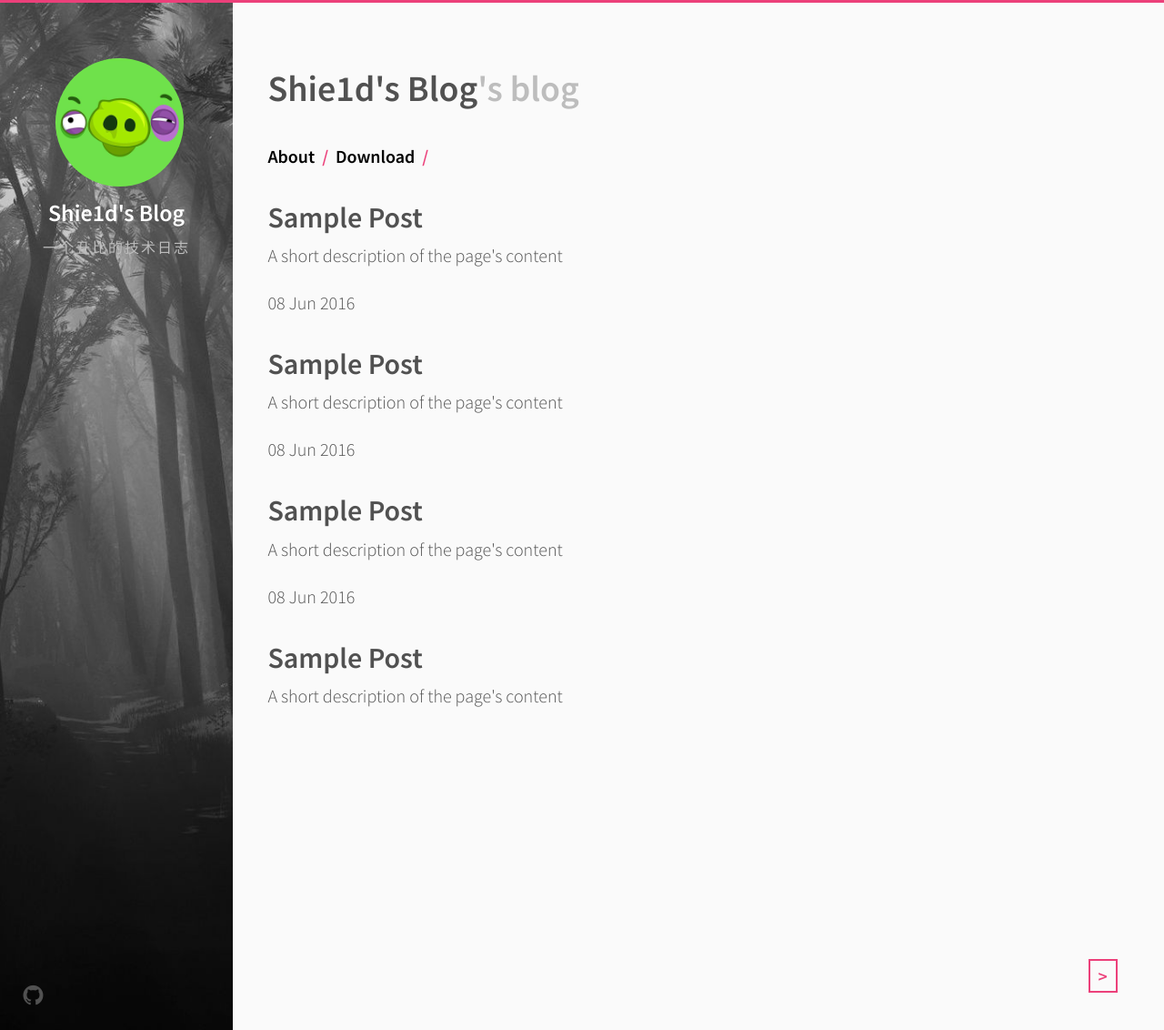
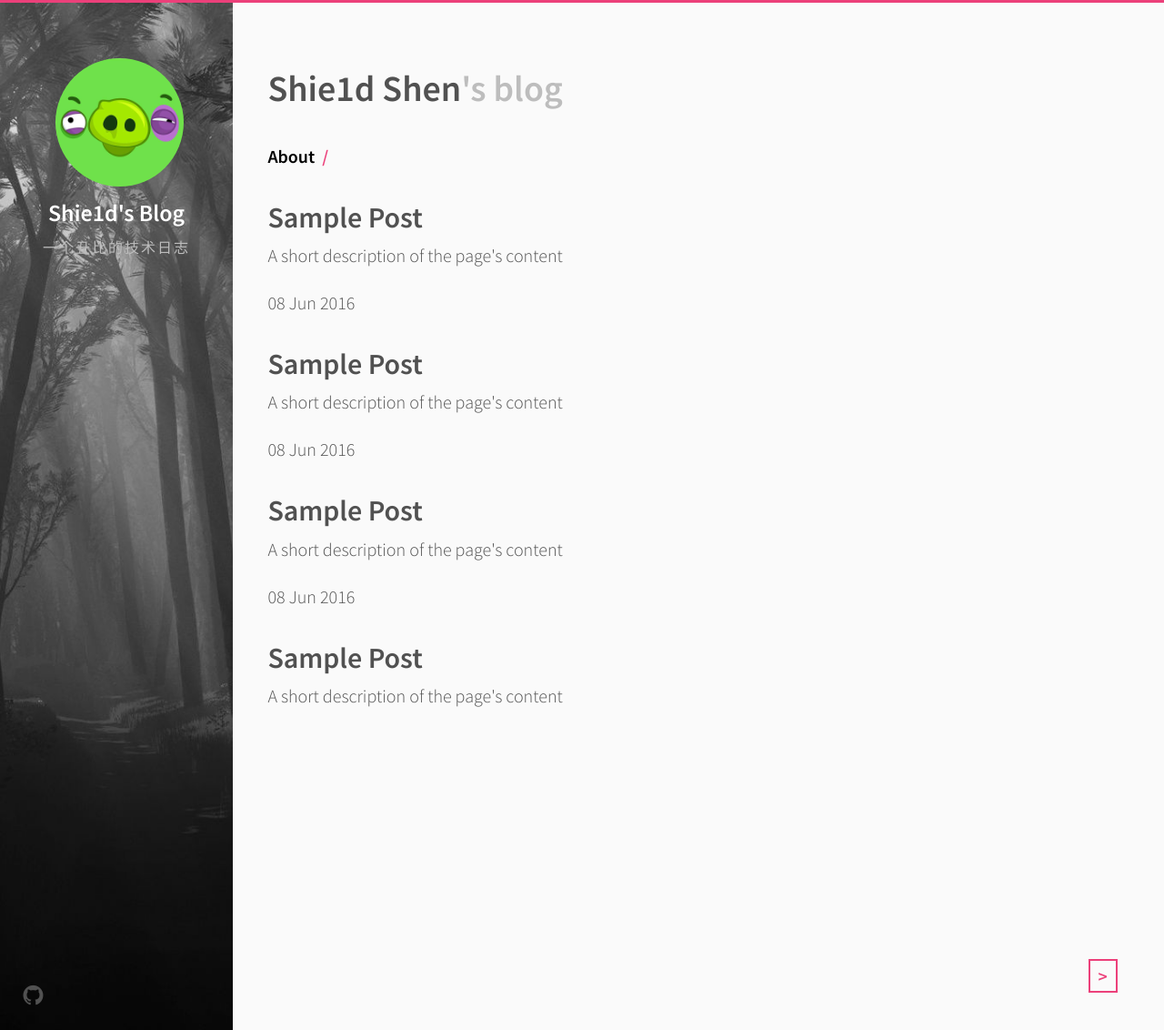
Before and after one commit to ShieldShen/Shie1dBlog, a Jekyll site: the page built from index.html, in a window 1280 px wide. Shown: the whole page at 91% size. Built offline with Jekyll 4.4.1, drawn with Linux system fonts in a browser that asks for light colours; the list of posts is cut into pages by our own code.

Commit message:
修改样式

```diff
--- a/_config.yml
+++ b/_config.yml
@@ -27,8 +27,8 @@
 nav:
   - name:           "About"
     href:           "/about"
-  - name:           "Download"
-    href:           "/releases"
+#  - name:           "Download"
+#    href:           "/releases"
 
 sass:
   style:            :compressed
--- a/_includes/head.html
+++ b/_includes/head.html
@@ -1,7 +1,7 @@
 <head>
     <meta charset="utf-8">
     <meta name="viewport" content="width=device-width, initial-scale=1">
-    <title>{% if page.title %}{{ page.title }}{% else %}{{ site.name }}{% endif %}</title>
+    <title>{{ site.name }}</title>
     <link rel="stylesheet" href="//fonts.googleapis.com/css?family=Source+Sans+Pro:300,300i,600">
     <link href="{{ site.baseurl }}/resources/font-awesome/css/font-awesome.min.css" rel="stylesheet">
     <link rel="stylesheet" href="{{ site.baseurl }}/style.css">
--- a/_layouts/default.html
+++ b/_layouts/default.html
@@ -13,23 +13,24 @@
             <a type="button" href="http://github.com/{{ site.github }}">
                 <i class="fa fa-github"></i>
             </a>
-            {% endif %} {% if site.twitter %}
-            <a type="button" href="http://twitter.com/{{ site.twitter }}">
-                <i class="fa fa-twitter"></i>
-            </a>
-            {% endif %} {% if site.linkedin %}
-            <a type="button" href="http://linkedin.com/in/{{ site.linkedin }}">
-                <i class="fa fa-linkedin"></i>
-            </a>
-            {% endif %} {% if site.pinterest %}
-            <a type="button" href="http://pinterest.com/{{ site.pinterest }}">
-                <i class="fa fa-pinterest"></i>
-            </a>
-            {% endif %} {% if site.facebook %}
-            <a type="button" href="http://facebook.com/{{ site.facebook }}">
-                <i class="fa fa-facebook"></i>
-            </a>
             {% endif %}
+            <!--{% if site.twitter %}-->
+            <!--<a type="button" href="http://twitter.com/{{ site.twitter }}">-->
+                <!--<i class="fa fa-twitter"></i>-->
+            <!--</a>-->
+            <!--{% endif %} {% if site.linkedin %}-->
+            <!--<a type="button" href="http://linkedin.com/in/{{ site.linkedin }}">-->
+                <!--<i class="fa fa-linkedin"></i>-->
+            <!--</a>-->
+            <!--{% endif %} {% if site.pinterest %}-->
+            <!--<a type="button" href="http://pinterest.com/{{ site.pinterest }}">-->
+                <!--<i class="fa fa-pinterest"></i>-->
+            <!--</a>-->
+            <!--{% endif %} {% if site.facebook %}-->
+            <!--<a type="button" href="http://facebook.com/{{ site.facebook }}">-->
+                <!--<i class="fa fa-facebook"></i>-->
+            <!--</a>-->
+            <!--{% endif %}-->
         </ul>
     </div>
     <div class="posts">
--- a/index.html
+++ b/index.html
@@ -3,7 +3,7 @@
 ---
 <header class="bloghead">
     <h1 class="bloghead-title">
-    <a href="{{ site.url }}/">{{ site.name }}<span>&#39;s blog</span></a>
+        <a href="{{ site.url }}/">{{ site.author }}<span>&#39;s blog</span></a>
     </h1>
     <nav class="bloghead-nav">
         {% for nav in site.nav %}
@@ -12,18 +12,22 @@
 </header>
 <div class="content">
     {% if site.posts.size == 0 %}
-    <h2>No post found</h2> {% else %} {% for post in paginator.posts %}
+    <h2>No post found</h2>
+    {% else %}
+    {% for post in paginator.posts %}
     <div class="post-list">
         <h2 class="post-title">
             <a href="{{ post.url }}">{{ post.title }}</a>
-    </h2> {% if post.description %}
+        </h2>
+        {% if post.description %}
         <p>{{ post.description }}</p>
         {% endif %}
         <div class="post-date">
             <time>{{ post.date | date_to_string }}</time>
         </div>
     </div>
-    {% endfor %} {% if paginator.total_pages > 1 %}
+    {% endfor %}
+    {% if paginator.total_pages > 1 %}
     <div class="pages">
         {% if paginator.previous_page %}
         <a href="{{ paginator.previous_page_path | prepend: site.baseurl | replace: '//', '/' }}"><</a>
--- a/style.scss
+++ b/style.scss
@@ -246,6 +246,7 @@
         margin-left: 0;
         margin-right: 1.4vw;
     }
+    align-content: center;
 }
 
 img {
```
Lines whose indentation alone changed are shown as unchanged.
